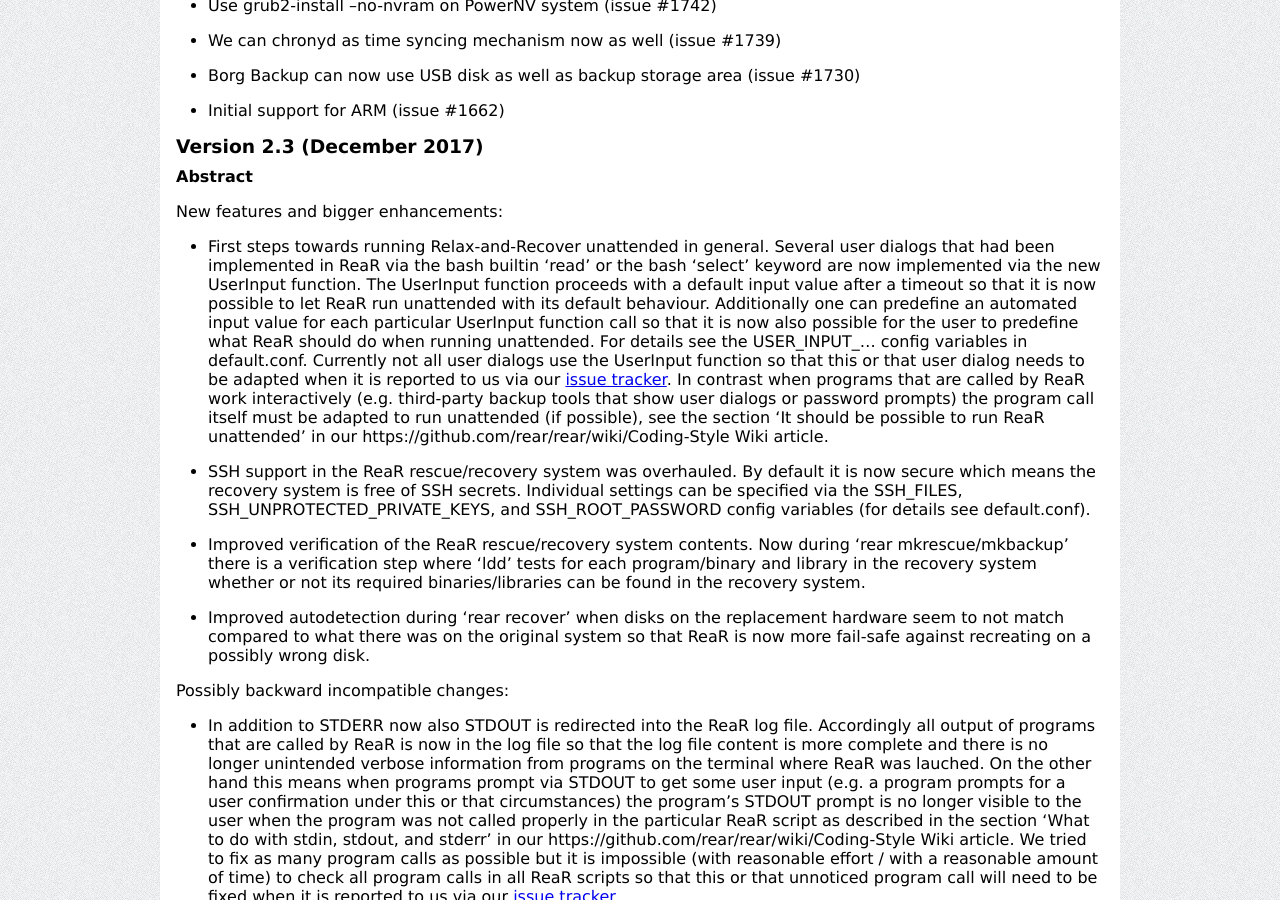
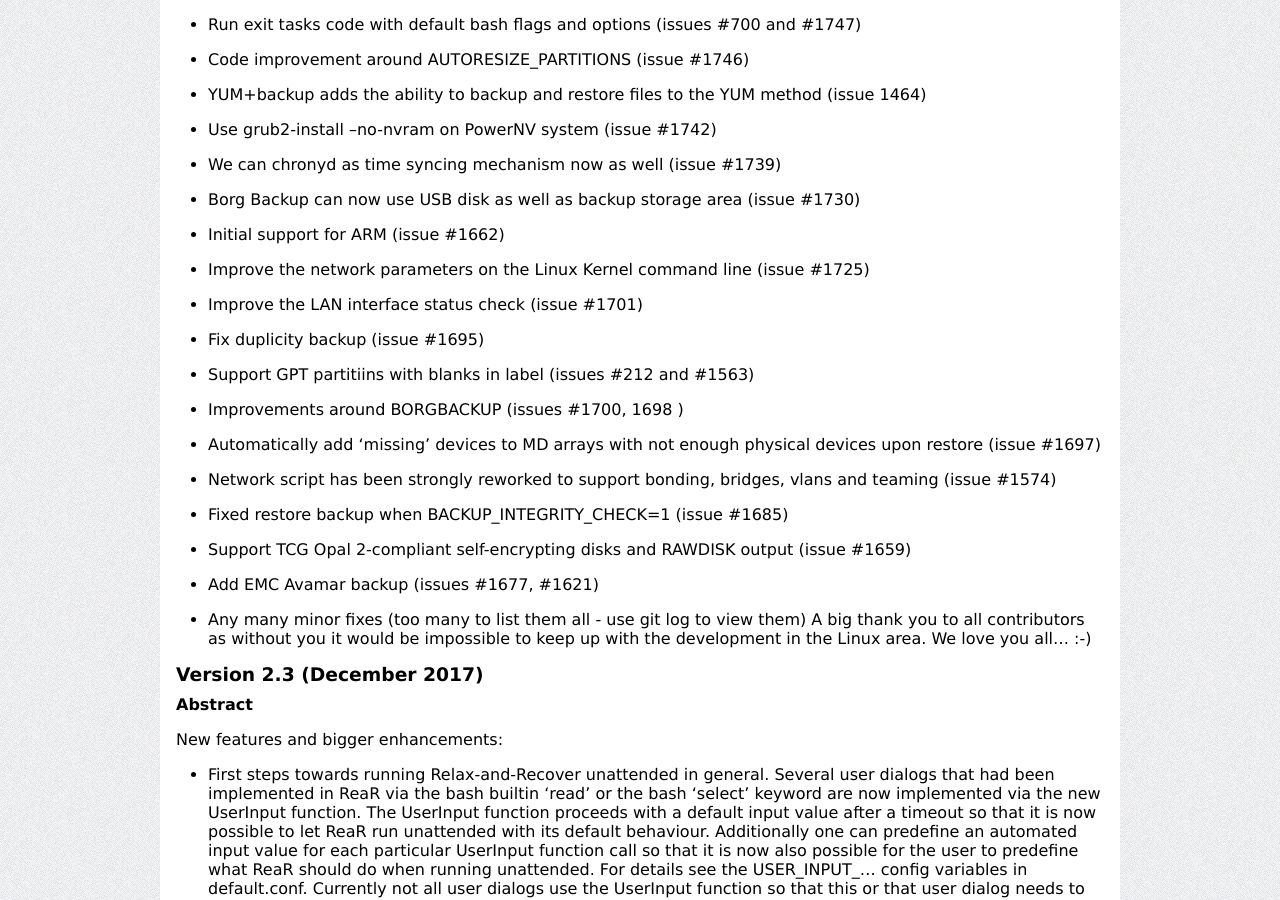
Before and after one commit to rear/rear.github.com, a Jekyll site: the page built from documentation/release-notes-2-4.md, in a window 1280 px wide and 900 px high, scrolled down 3751 px. Built offline with Jekyll 4.4.1, drawn with Linux system fonts in a browser that asks for light colours; comment, search, counter and statistics services are not loaded; some of the changed text lies outside the part shown.

Commit message:
release-notes-2.4 first draft
Signed-off-by: Gratien D'haese <gratien.dhaese@gmail.com>

```diff
--- a/documentation/release-notes-2-4.md
+++ b/documentation/release-notes-2-4.md
@@ -85,6 +85,7 @@
   - Rsync Backup Made Easy (BACKUP=RBME)
   - Duplicity/Duply (BACKUP=DUPLICITY)
   - EMC Networker, also known as Legato (BACKUP=NSR)
+  - EMC Avamar (BACKUP=AVA)
   - SEP Sesam (BACKUP=SESAM)
   - FDR/Upstream (BACKUP=FDRUPSTREAM)
   - Novastor NovaBACKUP DC (BACKUP=NBKDC)
@@ -143,13 +144,13 @@
 
 * cron job to check changes in disk layout and trigger `rear mkrescue` if required
 
-* VLAN tagging and bridge support
+* VLAN tagging, teaming and bridge support
 
 * Add timestamp of ReaR run with rc code to the syslog or messages file; sending mail report is also possible
 
 * The possibility to backup any partition (in particular a Windows partition) via the BACKUP type BLOCKCLONE
 
-* Unattended ReaR recovery has been improved (*New*)
+* Unattended ReaR recovery has been improved
 
 * Improved security model related to SSH keys (*New*)
 
@@ -178,10 +179,15 @@
 
 New features and bigger enhancements:
 
+* EMC Avamar support has been added
+
+* Duplicity backup has been seriously enhanced
+
+* TCG Opal support
 
 #### Details (mostly in chronological order):
 
-* Several minor fixes in the TSM area (issues #1803, #1744
+* Several minor fixes in the TSM area (issues #1803, #1744, #1534
 
 * Several improvements within the TSM backup area (issues #1797, #1348)
 
@@ -223,6 +229,29 @@
 
 * Initial support for ARM (issue #1662)
 
+* Improve the network parameters on the Linux Kernel command line (issue #1725)
+
+* Improve the LAN interface status check (issue #1701)
+
+* Fix duplicity backup (issue #1695)
+
+* Support GPT partitiins with blanks in label (issues #212 and #1563)
+
+* Improvements around BORGBACKUP (issues #1700, 1698 )
+
+* Automatically add 'missing' devices to MD arrays with not enough physical devices upon restore (issue #1697)
+
+* Network script has been strongly reworked to support bonding, bridges, vlans and teaming (issue #1574)
+
+* Fixed restore backup when BACKUP_INTEGRITY_CHECK=1 (issue #1685)
+
+* Support TCG Opal 2-compliant self-encrypting disks and RAWDISK output (issue #1659)
+
+* Add EMC Avamar backup (issues #1677, #1621)
+
+* Any many minor fixes (too many to list them all - use git log to view them)
+  A big thank you to all contributors as without you it would be impossible to keep up with the development
+  in the Linux area. We love you all... :-)
 
 ### Version 2.3 (December 2017)
 
```
Also changed, not shown: other parts of documentation/release-notes-2-4.md (+12 -12 lines).
